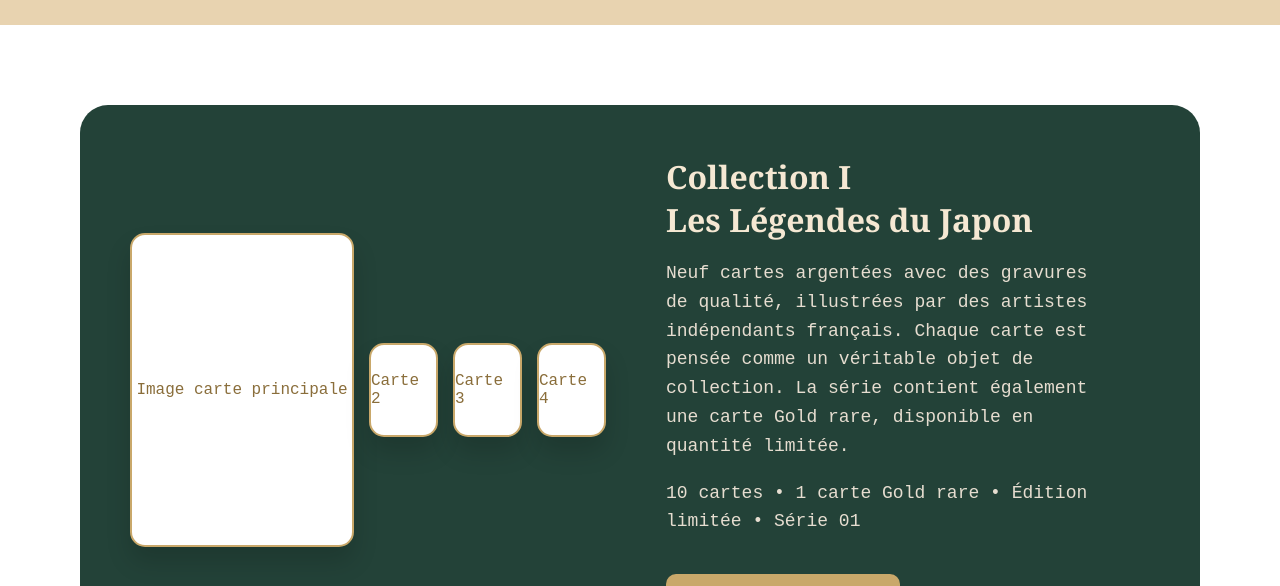
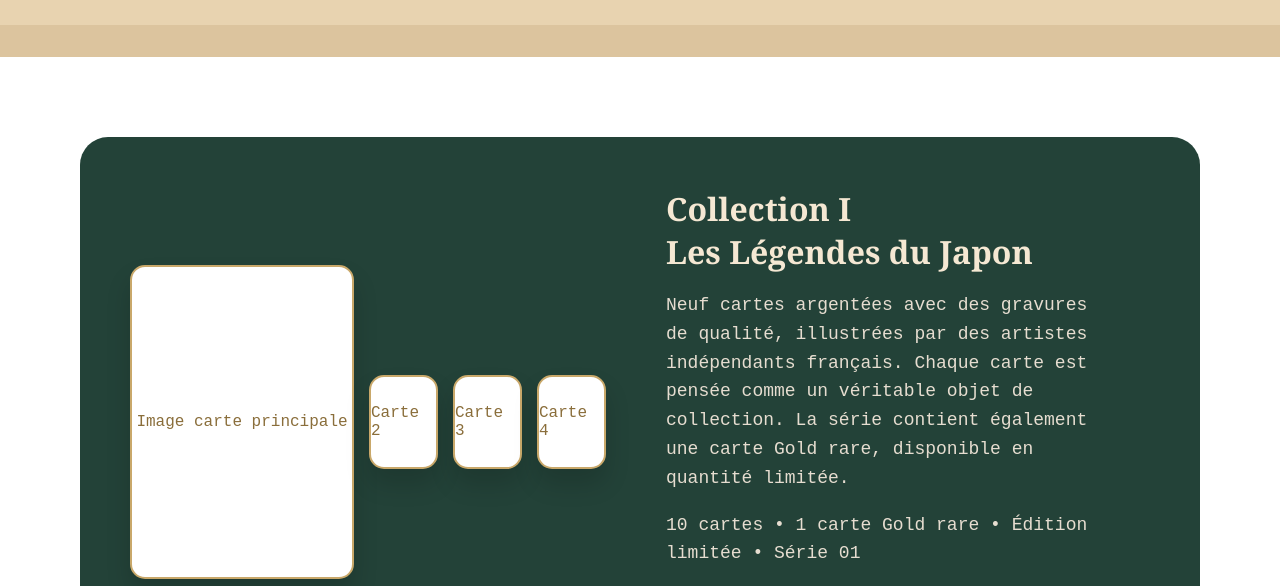
Before and after one commit to RelicOfficial/relic-site, a plain HTML site: page index.html in a window 1280 px wide. Shown: the part 215-801 px from the top of the page. Drawn offline with Linux system fonts and the light colour scheme.

Commit message:
Update style.css

```diff
--- a/style.css
+++ b/style.css
@@ -243,10 +243,7 @@ background: #234238;
     height: 36px;
     background: #DCC49E;
 
-    margin-top: -36px;
-
-    position: relative;
-    z-index: 0;
+    margin-top: -4px;
 
     transition: transform 0.8s ease 0.15s;
 }
```
